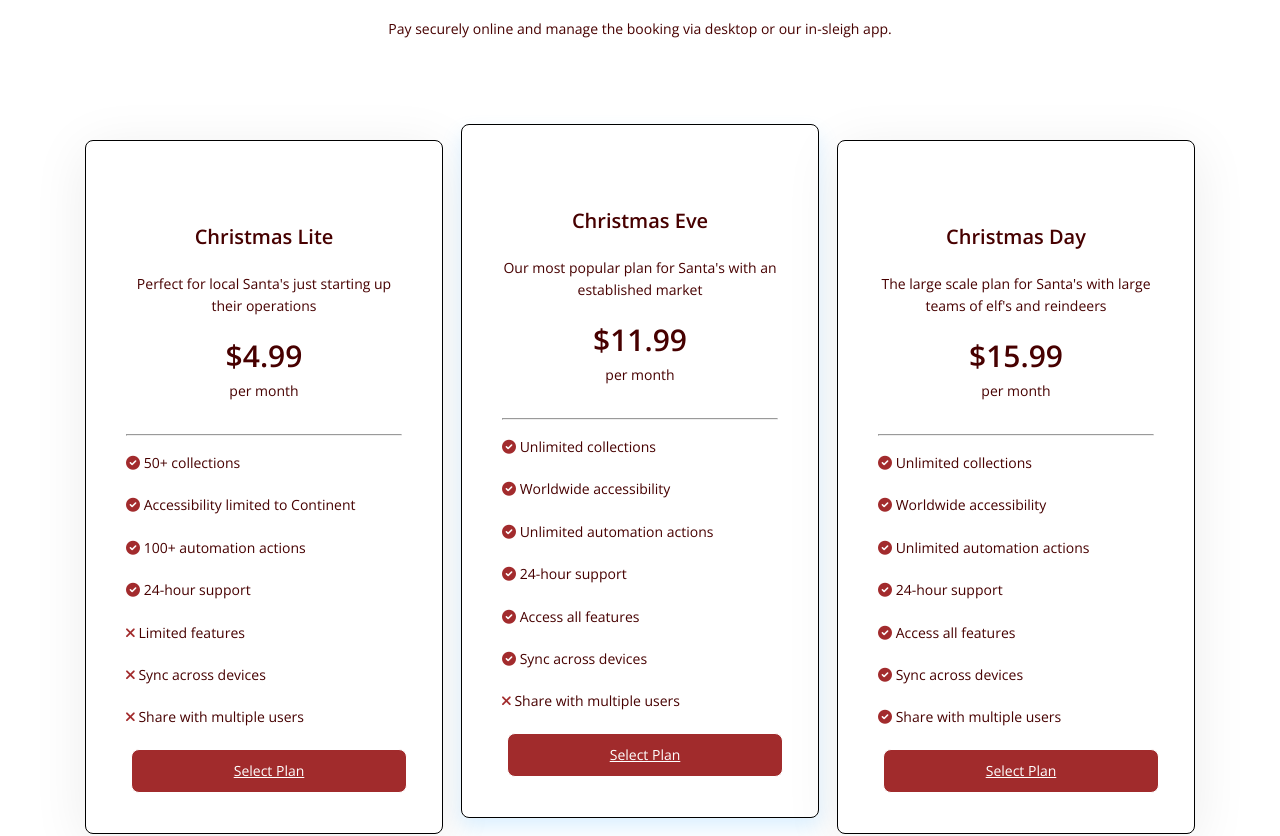
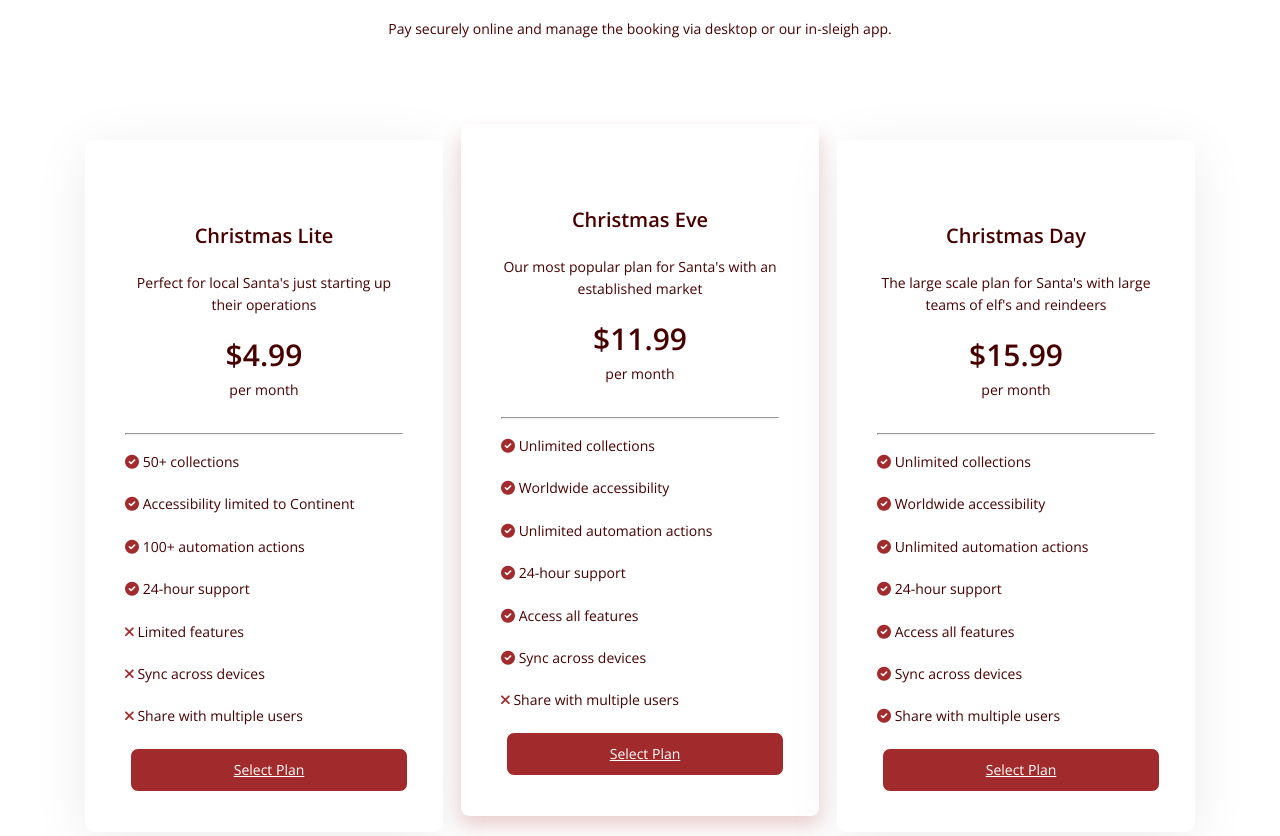
Before and after one commit to ZephyrKensei/Santa-Tracker, a plain HTML site: page index.html in a window 1280 px wide. Shown: the part 2160-2996 px from the top of the page. Drawn offline with nearby package versions, Linux system fonts and the light colour scheme; files whose address does not match are found by name.

Commit message:
removed for styling

```diff
--- a/CSS/styles.css
+++ b/CSS/styles.css
@@ -166,11 +166,10 @@
   border-radius: 8px;
   padding: var(--size40);
   box-shadow: 0px 10px 56px 0px rgba(0, 0, 0, 0.08);
-  border: solid 1px black;
 }
 
 .price-card.featured {
-  box-shadow: 0 10px 20px rgba(82, 179, 255, 0.2);
+  box-shadow: 0 10px 20px rgba(143, 0, 2, 0.2);
   margin-top: -1rem;
 }
 
```
